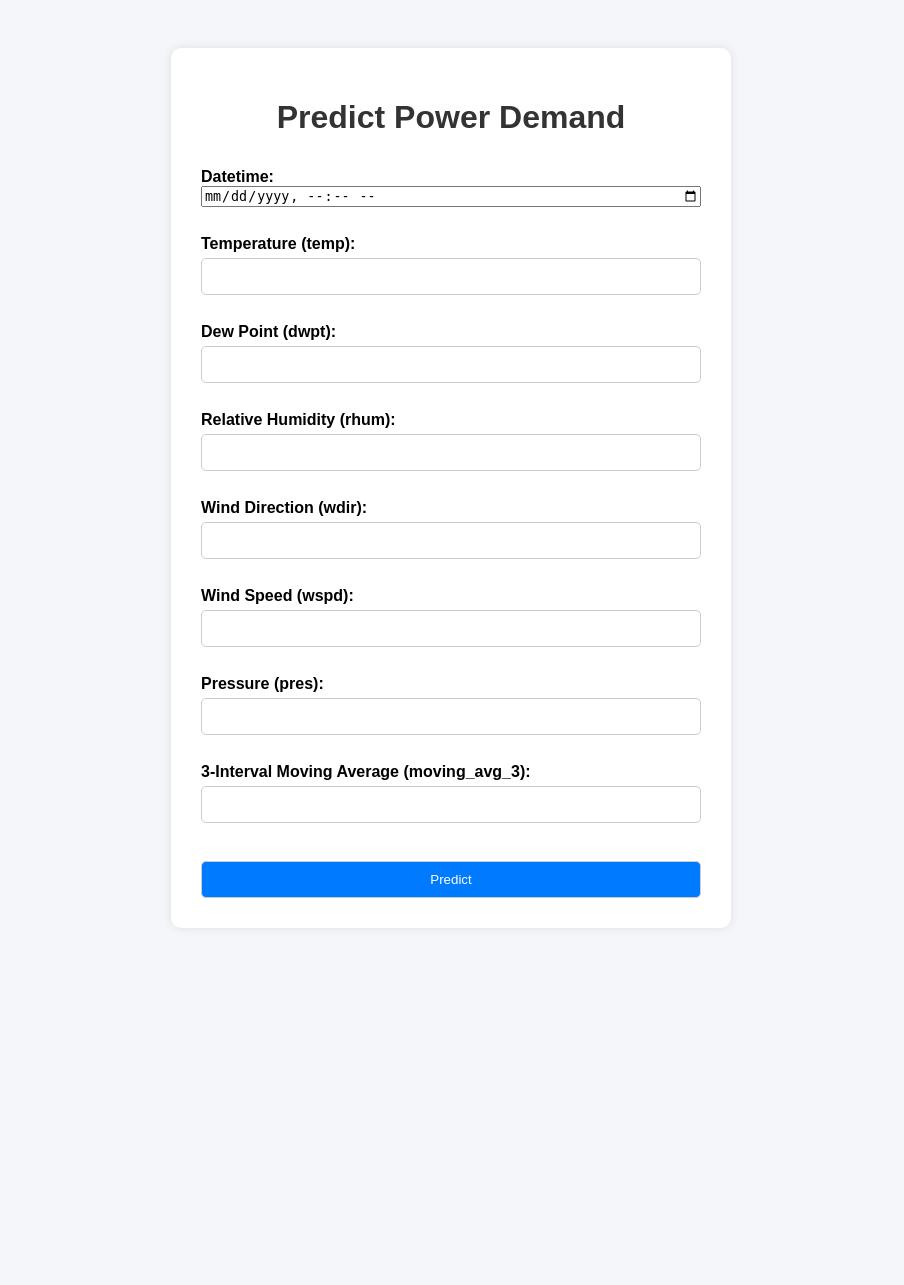
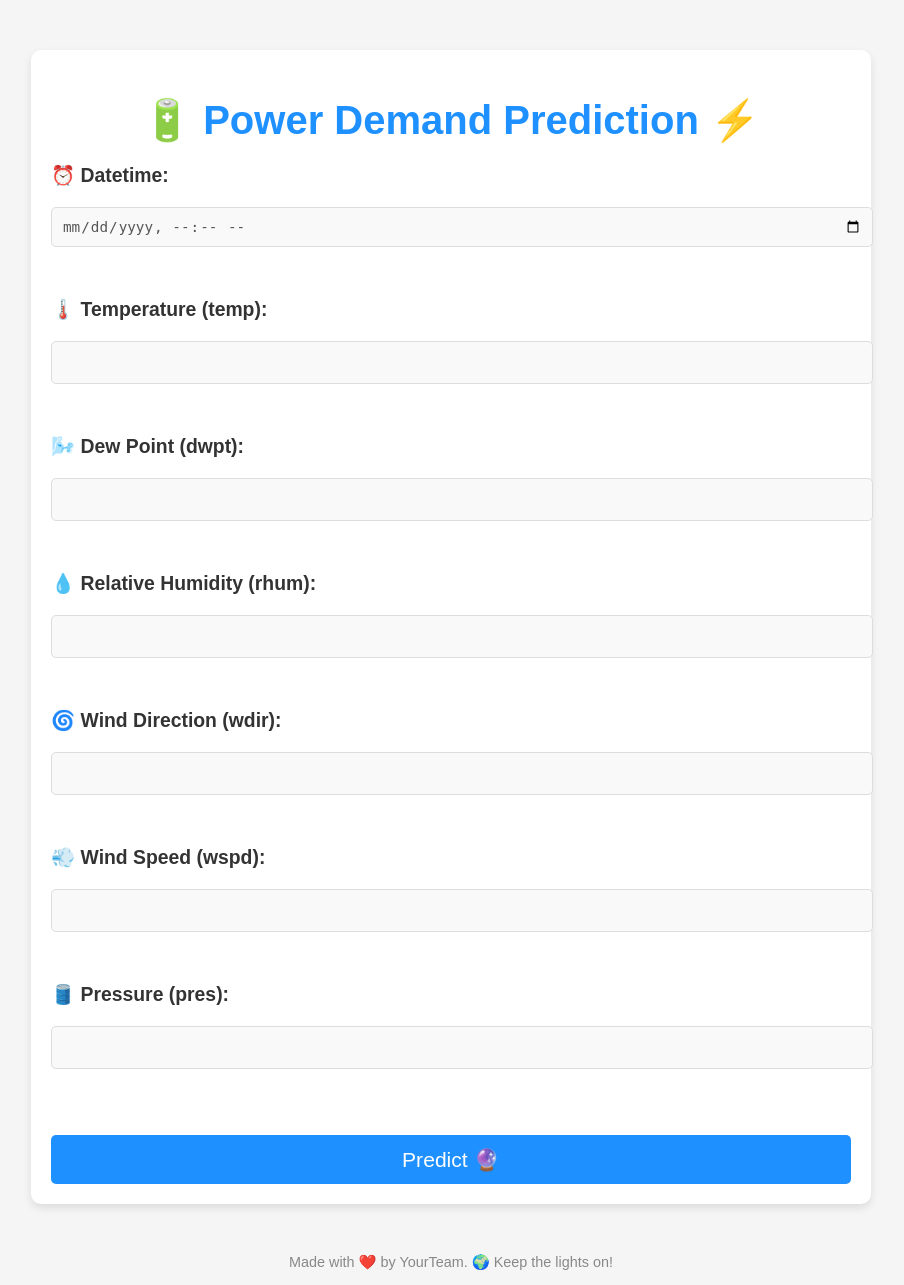
Before and after one commit to AnushkaShivade19/ElectricityDemandPredicter, a Flask app: page / in a window 1280 px wide. Shown: the whole page, without its empty margins (189-1093 px from the left). Before the commit the page ends 898 px from the top, so only its background shows below. Run offline with Flask 3, Linux system fonts and the light colour scheme; parts of the project's set-up code (start-up, migrations or seed data) failed here and were passed over.

Commit message:
Added dataset file

```diff
--- a/ElectricityDemand/app.py
+++ b/ElectricityDemand/app.py
@@ -8,22 +8,18 @@ from huggingface_hub import hf_hub_download
 app = Flask(__name__)
 
 # 🔽 Replace this with your actual Hugging Face repo ID
-REPO_ID = "AnushkaShivade/ElectricityDemandPrediction"  # <-- Change this
+REPO_ID = "AnushkaShivade/ElectricityDemandPrediction"
 
-# 🔽 Download model and scaler from Hugging Face
+# 🔽 Download model from Hugging Face
 model_path = hf_hub_download(repo_id=REPO_ID, filename="random_forest_model.pkl")
-scaler_path = hf_hub_download(repo_id=REPO_ID, filename="scaler.pkl")
 
-# Load model and scaler
+# Load model
 model = joblib.load(model_path)
-scaler = joblib.load(scaler_path)
 
-# Features used when training
-numerical_cols = ['Power demand', 'temp', 'dwpt', 'rhum', 'wdir', 'wspd', 'pres', 'moving_avg_3']
-model_features = [
-    'temp', 'dwpt', 'rhum', 'wdir', 'wspd', 'pres', 'moving_avg_3',
-    'day_of_week', 'hour_of_day', 'month',
-    'hour_sin', 'hour_cos', 'day_sin', 'day_cos'
+# Features used during training
+features = [
+    'temp', 'dwpt', 'wspd', 'wdir', 'pres', 'rhum',
+    'year', 'month_cos', 'hour_sin', 'hour_cos'
 ]
 
 @app.route('/')
@@ -33,68 +29,38 @@ def home():
 @app.route('/predict', methods=['POST'])
 def predict():
     try:
-        # Parse datetime input and compute time features
+        # Parse datetime and compute cyclical time features
         dt = request.form['datetime']
         dt_obj = datetime.fromisoformat(dt)
 
         hour = dt_obj.hour
         weekday = dt_obj.weekday()
         month = dt_obj.month
+        year = dt_obj.year
 
         hour_sin = np.sin(2 * np.pi * hour / 24)
         hour_cos = np.cos(2 * np.pi * hour / 24)
-        day_sin = np.sin(2 * np.pi * weekday / 7)
-        day_cos = np.cos(2 * np.pi * weekday / 7)
+        month_cos = np.cos(2 * np.pi * month / 12)
 
-        # Get user input
-        inputs = {
-            "temp": float(request.form['temp']),
-            "dwpt": float(request.form['dwpt']),
-            "rhum": float(request.form['rhum']),
-            "wdir": float(request.form['wdir']),
-            "wspd": float(request.form['wspd']),
-            "pres": float(request.form['pres']),
-            "moving_avg_3": float(request.form['moving_avg_3']),
-            "day_of_week": weekday,
-            "hour_of_day": hour,
-            "month": month,
-            "hour_sin": hour_sin,
-            "hour_cos": hour_cos,
-            "day_sin": day_sin,
-            "day_cos": day_cos
-        }
-
-        # Full input for scaling
-        full_numeric_input = {
-            'Power demand': 0.0,
-            'temp': inputs['temp'],
-            'dwpt': inputs['dwpt'],
-            'rhum': inputs['rhum'],
-            'wdir': inputs['wdir'],
-            'wspd': inputs['wspd'],
-            'pres': inputs['pres'],
-            'moving_avg_3': inputs['moving_avg_3']
-        }
-
-        # Scale numeric features
-        scaled_full = scaler.transform(pd.DataFrame([full_numeric_input]))
-        scaled_features = list(scaled_full[0][1:])  # exclude 'Power demand'
-
-        # Final input to model
-        final_input = scaled_features + [
-            inputs['day_of_week'], inputs['hour_of_day'], inputs['month'],
-            inputs['hour_sin'], inputs['hour_cos'], inputs['day_sin'], inputs['day_cos']
+        # Collect input features
+        final_input = [
+            float(request.form['temp']),
+            float(request.form['dwpt']),
+            float(request.form['wspd']),
+            float(request.form['wdir']),
+            float(request.form['pres']),
+            float(request.form['rhum']),
+            year,
+            month_cos,
+            hour_sin,
+            hour_cos
         ]
 
-        df_input_final = pd.DataFrame([final_input], columns=model_features)
-        y_scaled = model.predict(df_input_final)[0]
+        # Predict
+        df_input = pd.DataFrame([final_input], columns=features)
+        prediction = model.predict(df_input)[0]
 
-        # Inverse transform to get actual value
-        inverse = np.zeros((1, len(numerical_cols)))
-        inverse[0][0] = y_scaled
-        y_actual = scaler.inverse_transform(inverse)[0][0]
-
-        return render_template('index.html', prediction=round(y_actual, 2))
+        return render_template('index.html', prediction=round(prediction, 2))
 
     except Exception as e:
         return render_template('index.html', prediction=f"Error: {str(e)}")
--- a/ElectricityDemand/static/style.css
+++ b/ElectricityDemand/static/style.css
@@ -1,47 +1,95 @@
 body {
-    font-family: Arial, sans-serif;
+    font-family: 'Arial', sans-serif;
     background: #f4f6f9;
     padding: 40px;
+    margin: 0;
+    color: #333;
 }
 
 .container {
-    max-width: 500px;
+    max-width: 550px;
     margin: auto;
     background: white;
     padding: 30px;
-    border-radius: 10px;
-    box-shadow: 0 0 10px rgba(0, 0, 0, 0.1);
+    border-radius: 12px;
+    box-shadow: 0 10px 30px rgba(0, 0, 0, 0.1);
+    transition: all 0.3s ease-in-out;
+}
+
+.container:hover {
+    transform: translateY(-5px);
 }
 
 h1 {
     text-align: center;
-    color: #333;
+    color: #1e90ff;
+    font-size: 2.5em;
+    margin-bottom: 20px;
+    font-weight: bold;
 }
 
 form {
     display: flex;
     flex-direction: column;
+    gap: 15px;
 }
 
 label {
-    margin-top: 10px;
     font-weight: bold;
+    color: #444;
+    font-size: 1.1em;
 }
 
-input[type=number], input[type=submit] {
-    padding: 10px;
+input[type="number"], input[type="datetime-local"] {
+    padding: 12px;
     margin-top: 5px;
-    border-radius: 5px;
-    border: 1px solid #ccc;
+    border-radius: 8px;
+    border: 1px solid #ddd;
+    background-color: #f9f9f9;
+    font-size: 1em;
+    color: #555;
+    transition: border-color 0.3s ease;
 }
 
-input[type=submit] {
-    margin-top: 20px;
-    background-color: #007BFF;
-    color: white;
-    cursor: pointer;
+input[type="number"]:focus, input[type="datetime-local"]:focus {
+    border-color: #1e90ff;
+    background-color: #f0faff;
+    outline: none;
 }
 
-input[type=submit]:hover {
+input[type="submit"] {
+    padding: 14px;
+    margin-top: 15px;
+    border-radius: 8px;
+    border: none;
+    background-color: #1e90ff;
+    color: white;
+    font-size: 1.2em;
+    cursor: pointer;
+    transition: background-color 0.3s ease, transform 0.2s ease-in-out;
+}
+
+input[type="submit"]:hover {
+    background-color: #4682b4;
+    transform: translateY(-2px);
+}
+
+input[type="submit"]:active {
     background-color: #0056b3;
+    transform: translateY(1px);
 }
+
+.result {
+    margin-top: 30px;
+    text-align: center;
+    font-size: 1.5em;
+    font-weight: bold;
+    color: #32cd32;
+}
+
+.footer {
+    text-align: center;
+    font-size: 0.9em;
+    color: #888;
+    margin-top: 40px;
+}
--- a/ElectricityDemand/templates/index.html
+++ b/ElectricityDemand/templates/index.html
@@ -1,45 +1,132 @@
-<!-- templates/index.html -->
 <!DOCTYPE html>
 <html lang="en">
+
 <head>
     <meta charset="UTF-8">
+    <meta name="viewport" content="width=device-width, initial-scale=1.0">
     <title>Power Demand Prediction</title>
     <link rel="stylesheet" href="/static/style.css">
+    <style>
+        body {
+            font-family: 'Arial', sans-serif;
+            background: #f5f5f5;
+            margin: 0;
+            padding: 0;
+            color: #333;
+        }
+
+        .container {
+            width: 80%;
+            max-width: 800px;
+            margin: 50px auto;
+            padding: 20px;
+            background-color: #fff;
+            border-radius: 10px;
+            box-shadow: 0 4px 8px rgba(0, 0, 0, 0.1);
+        }
+
+        h1 {
+            text-align: center;
+            color: #1e90ff;
+            font-size: 2.5em;
+            margin-bottom: 20px;
+        }
+
+        form {
+            display: grid;
+            gap: 15px;
+            font-size: 1.1em;
+        }
+
+        label {
+            font-weight: bold;
+            color: #333;
+        }
+
+        input[type="datetime-local"],
+        input[type="number"] {
+            padding: 10px;
+            border: 1px solid #ddd;
+            border-radius: 5px;
+            font-size: 1em;
+            width: 100%;
+        }
+
+        input[type="submit"] {
+            padding: 12px 20px;
+            background-color: #1e90ff;
+            border: none;
+            border-radius: 5px;
+            color: white;
+            font-size: 1.2em;
+            cursor: pointer;
+            transition: background-color 0.3s;
+        }
+
+        input[type="submit"]:hover {
+            background-color: #4682b4;
+        }
+
+        .result {
+            margin-top: 30px;
+            text-align: center;
+            font-size: 1.5em;
+            font-weight: bold;
+            color: #32cd32;
+        }
+
+        .emoji {
+            font-size: 2.5em;
+        }
+
+        .footer {
+            text-align: center;
+            font-size: 0.9em;
+            color: #888;
+            margin-top: 40px;
+        }
+    </style>
 </head>
+
 <body>
     <div class="container">
-        <h1>Predict Power Demand</h1>
+        <h1>🔋 Power Demand Prediction ⚡</h1>
         <form action="/predict" method="post">
-            <label>Datetime:</label>
+            <label for="datetime">⏰ Datetime:</label>
             <input type="datetime-local" name="datetime" required><br>
 
-            <label>Temperature (temp):</label>
+            <label for="temp">🌡️ Temperature (temp):</label>
             <input type="number" step="any" name="temp" required><br>
 
-            <label>Dew Point (dwpt):</label>
+            <label for="dwpt">🌬️ Dew Point (dwpt):</label>
             <input type="number" step="any" name="dwpt" required><br>
 
-            <label>Relative Humidity (rhum):</label>
+            <label for="rhum">💧 Relative Humidity (rhum):</label>
             <input type="number" step="any" name="rhum" required><br>
 
-            <label>Wind Direction (wdir):</label>
+            <label for="wdir">🌀 Wind Direction (wdir):</label>
             <input type="number" step="any" name="wdir" required><br>
 
-            <label>Wind Speed (wspd):</label>
+            <label for="wspd">💨 Wind Speed (wspd):</label>
             <input type="number" step="any" name="wspd" required><br>
 
-            <label>Pressure (pres):</label>
+            <label for="pres">🛢️ Pressure (pres):</label>
             <input type="number" step="any" name="pres" required><br>
 
-            <label>3-Interval Moving Average (moving_avg_3):</label>
-            <input type="number" step="any" name="moving_avg_3"><br>
-
-            <input type="submit" value="Predict">
+            <input type="submit" value="Predict 🔮">
         </form>
 
         {% if prediction is not none %}
-            <h2>Predicted Power Demand: <span>{{ prediction }} kW</span></h2>
+            <div class="result">
+                <span class="emoji">🎉</span>
+                <h2>Predicted Power Demand: <span>{{ prediction }} kW</span></h2>
+            </div>
         {% endif %}
     </div>
+
+    <div class="footer">
+        <p>Made with ❤️ by YourTeam. 🌍 Keep the lights on!</p>
+    </div>
 </body>
+
 </html>
```
Also changed, not shown: ElectricityDemand/predictionmodel.py (+57 -49 lines), 3 other files.
